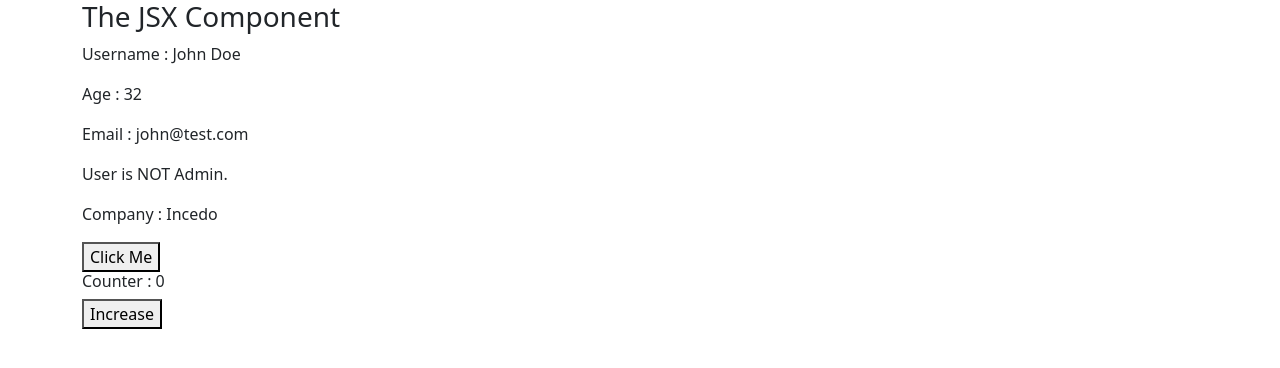
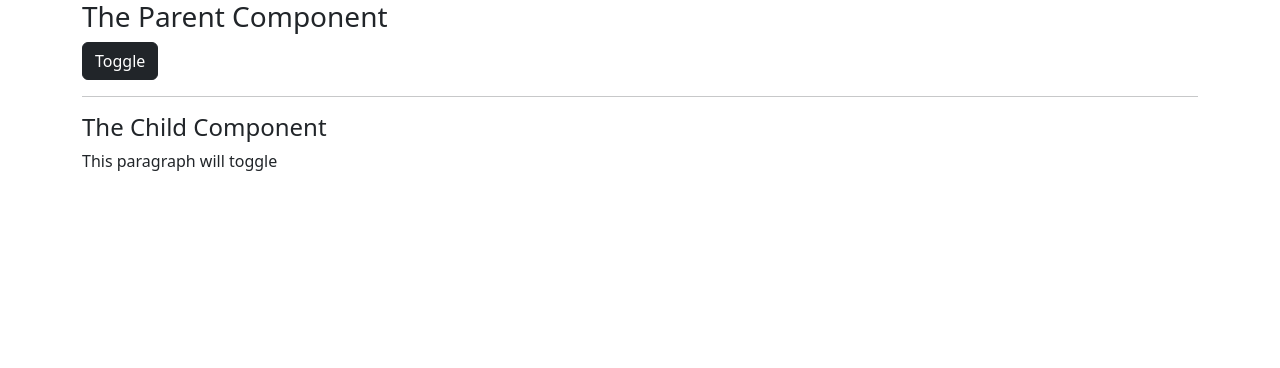
Before and after one commit to synergy2411/incedo-mar-23, a React (Create React App) app in the folder first-app/: page / in a window 1280 px wide. Shown: the top 368 px of the page. Built offline with nearby package versions, Linux system fonts and the light colour scheme.

Commit message:
memo added

```diff
--- a/first-app/src/App.js
+++ b/first-app/src/App.js
@@ -1,6 +1,5 @@
-import UseEffectDemo from "./Components/Demo/UseEffectDemo";
-import Expenses from "./Components/Expenses/Expenses";
 import JsxDemo from './Components/Demo/JsxDemo';
+import MemoParent from './Components/Demo/MemoParent';
 
 function App() {
 
@@ -11,7 +10,8 @@ function App() {
       {/* <Expenses /> */}
       {/* <button onClick={() => setToggle(!toggle)}>Toggle</button>
       {toggle && <Comment />} */}
-      <JsxDemo />
+      {/* <JsxDemo /> */}
+      <MemoParent />
     </div>
   );
 }
--- a/first-app/src/Components/Demo/Hoc.js
+++ b/first-app/src/Components/Demo/Hoc.js
@@ -1,4 +1,4 @@
-import React, { useState } from 'react';
+import React from 'react';
 
 const Hoc = (WrapperComponent) => {
 
--- /dev/null
+++ b/first-app/src/Components/Demo/MemoChild.js
@@ -0,0 +1,16 @@
+import React from 'react';
+
+const MemoChild = (props) => {
+    console.log("CHILD");
+    return (
+        <div>
+            <h4>The Child Component</h4>
+            {props.toggle && <p>This paragraph will toggle</p>}
+        </div>
+    );
+}
+
+export default React.memo(MemoChild);
+
+
+// prevProps.toggle === currProps.toggle -> true => No need to re-render the component
--- /dev/null
+++ b/first-app/src/Components/Demo/MemoParent.js
@@ -0,0 +1,27 @@
+import React, { useState, useCallback, useMemo } from 'react';
+import MemoChild from './MemoChild';
+
+const MemoParent = () => {
+
+    const [toggle, setToggle] = useState(true)
+
+    console.log("PARENT")
+
+    const demoFunction = useCallback(() => console.log("The Demo Function"), [])
+
+    const numbers = useMemo(() => [12, 23, 4, 45], []);
+
+    return (
+        <div>
+            <h3>The Parent Component</h3>
+            <button onClick={() => setToggle(!toggle)} className='btn btn-dark'>Toggle</button>
+            <hr />
+            <MemoChild toggle={true} demoFunction={demoFunction} numbers={numbers} />
+        </div>
+    );
+}
+
+export default MemoParent;
+
+
+// useMemo(() => () => {}) === useCallback(() => {})
```
Also changed, not shown: 1 other file (tests, documents, lock files or other folders).
